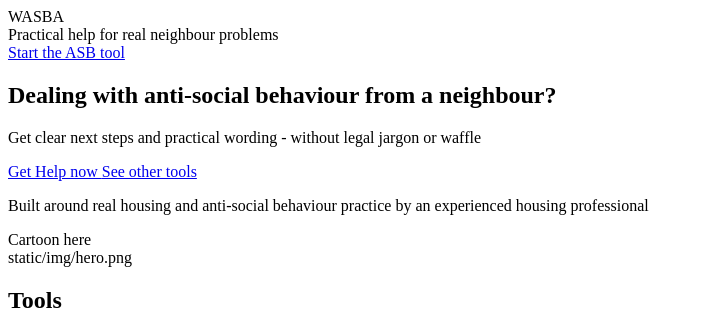
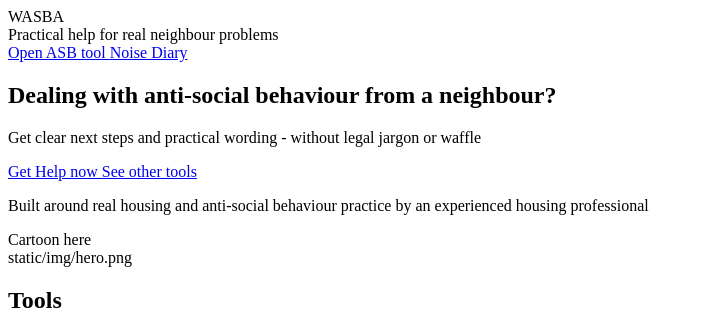
Before and after one commit to ErnieCap/WASBA, a Flask app: page / in a window 1280 px wide. Shown: the top 312 px of the page, without its empty margins (0-704 px from the left). Run offline with Flask 3, Linux system fonts and the light colour scheme.

Commit message:
Add noise Diary link to landing page

```diff
--- a/templates/landing.html
+++ b/templates/landing.html
@@ -14,7 +14,9 @@
         <div class="brand__tag">Practical help for real neighbour problems</div>
       </div>
       <nav class="nav">
-        <a class="nav__link" href="{{ url_for('asb') }}">Start the ASB tool</a>
+        <a class="nav__link" href="{{ url_for('asb') }}">Open ASB tool </a>
+        <a href="{{ url_for('noise_index') }}">Noise Diary</a>
+
       </nav>
     </div>
   </header>
```
